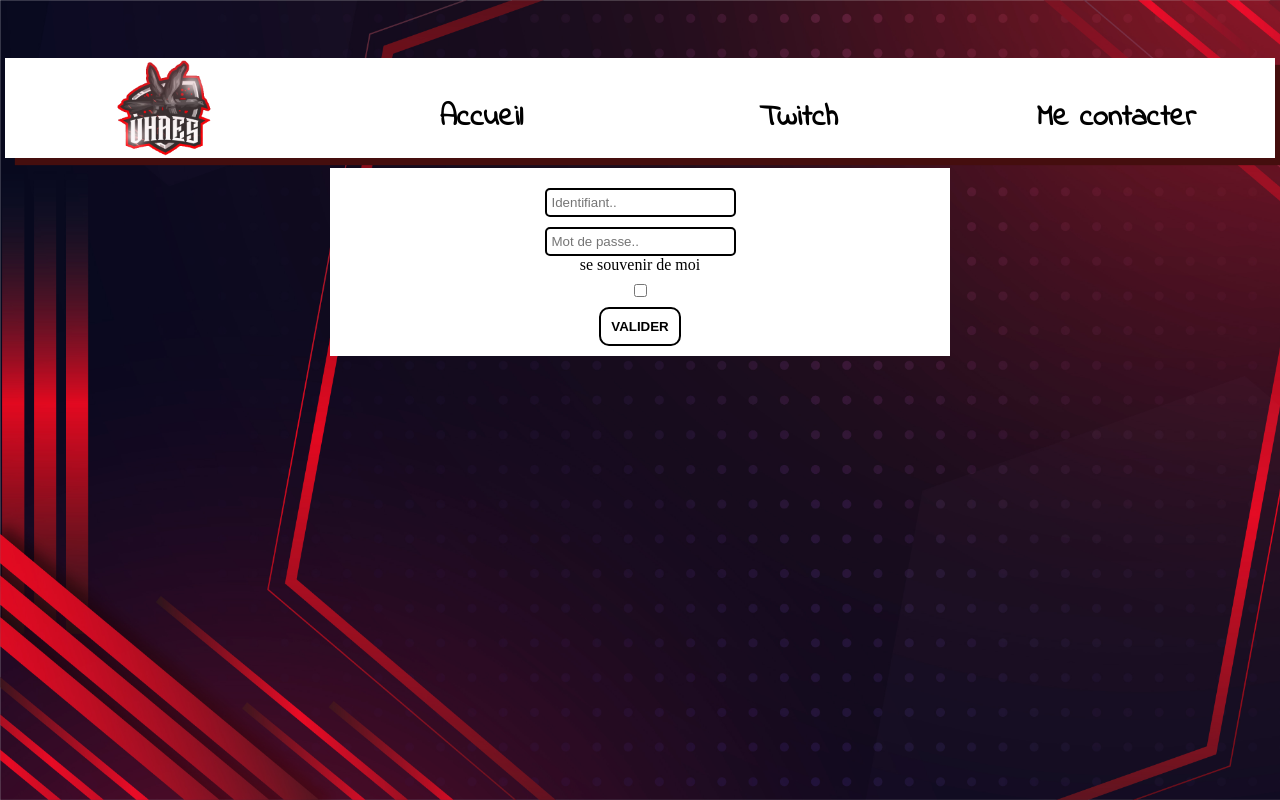
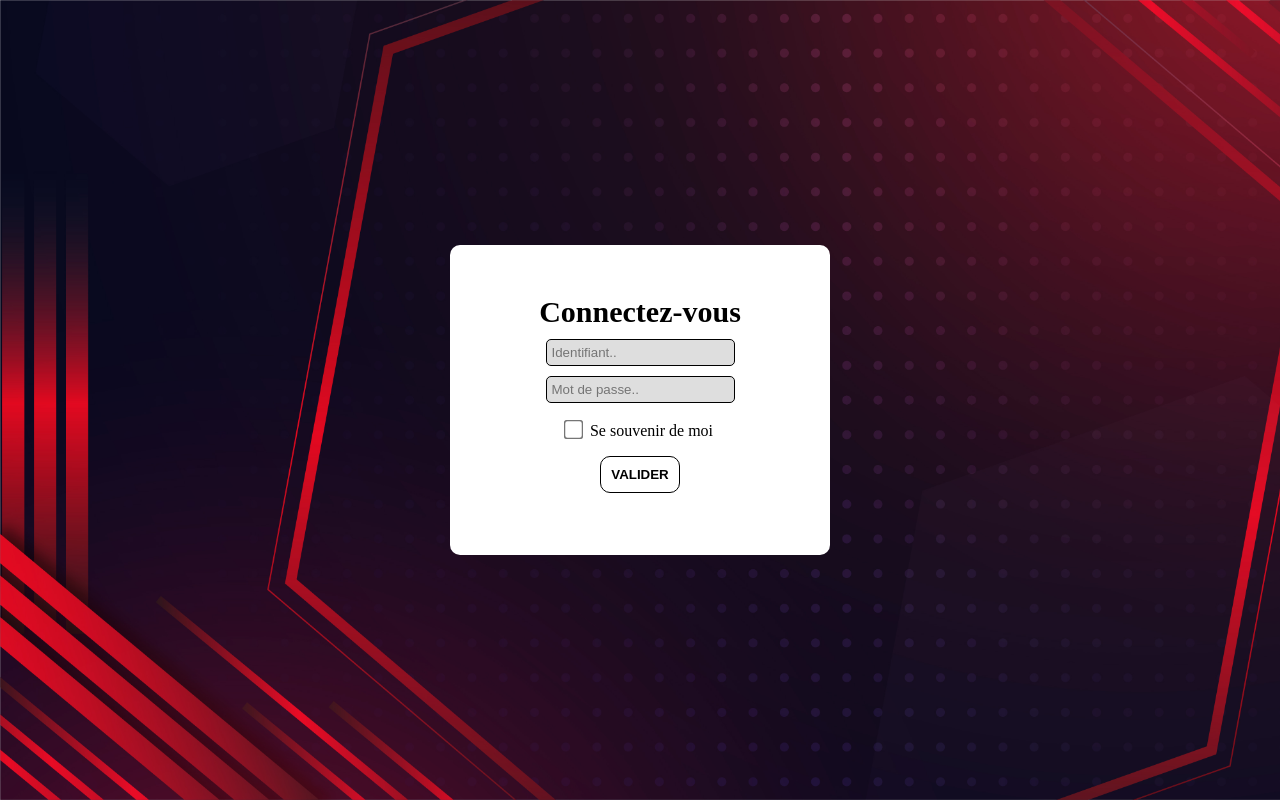
Before and after one commit to stephSanchez2011/vhaestv, a PHP site: page /pageConnexion.php in a window 1280 px wide. Run offline with PHP 8.4, Linux system fonts and the light colour scheme; some web fonts are replaced.

Commit message:
avancé espace connexion, session et cookie

```diff
--- a/connexion.php
+++ b/connexion.php
@@ -1,9 +1,19 @@
 <!--Formulaire -->
-<div align="center">
+
+<div id='form' align="center">
+	<h1>Connectez-vous</h1>
 	<form action="pageConnexion.php" method="POST">
 		<input type="text" id='id' placeholder="Identifiant.." id="identifiant" name="idconnect">
 		<input type="password" id='password' placeholder="Mot de passe.." id="password" name="passwordconnect">
-		se souvenir de moi<input type="checkbox" id='keepsession' name="keepsession">
+		<input type="checkbox" id='keepsession' name="keepsession">Se souvenir de moi
 		<input type="submit" id='validate' name="forconnect" value="VALIDER">
 	</form>
+	<p>
+		<?php
+			if(isset($badConnect)){
+				echo($badConnect);
+			}
+			else { echo "<script> console.log('wait for connect')</script>"; }
+		?>
+	</p>
 </div>
--- /dev/null
+++ b/index.php
@@ -0,0 +1 @@
+<?php include("pageConnexion.php");  ?>
--- a/menu.php
+++ b/menu.php
@@ -2,13 +2,15 @@
   /** Menu Name **/
   $menuOneName = "Accueil";
   $menuTwoName = "Twitch";
-  $menuThreeName = "Me contacter";
+  $menuThreeName = "Mon Compte";
+  $menuFourName = "Me connecter";
 
   /** Menu Link **/
   $menuLogo = "assets/img/logo.png";
-  $menuOneLink = "index.php";
+  $menuOneLink = "home.php";
   $menuTwoLink = "twitch.php";
-  $menuThreeLink = "home.php";
+  $menuThreeLink = "pageConnexion.php";
+  $menuFourLink = "pageConnexion.php";
 ?>
 
 <header>
@@ -17,7 +19,18 @@
           <li class="flex-logo"><img src="<?php echo($menuLogo) ?>" id="menu-logo"></li>
           <li><a href="<?php echo($menuOneLink) ?>"><?php echo($menuOneName) ?></a></li>
           <li><a href="<?php echo($menuTwoLink) ?>" ><?php echo($menuTwoName) ?></a></li>
-          <li><a href="<?php echo($menuThreeLink) ?>" ><?php echo($menuThreeName) ?></a></li>
+          <?php
+            if(isset($_COOKIE['LOGGED_USER']))
+            {
+              ?>
+              <li><a href="<?php echo($menuThreeLink) ?>" ><?php echo($menuThreeName) ?></a></li>
+              <?php
+            }else{
+              ?>
+              <li><a href="<?php echo($menuFourLink) ?>" ><?php echo($menuFourName) ?></a></li>
+              <?php
+            }
+          ?>
         </ul>
       </nav>
 </header>
--- a/pageConnexion.php
+++ b/pageConnexion.php
@@ -19,24 +19,31 @@ if (isset($_POST['forconnect']))
 
     if (!$resultat)
 	{
-	    echo 'Mauvais identifiant ou mot de passe !';
+	    $badConnect = 'Mauvais identifiant ou mot de passe !';
 	}
 	else
 	{
 		session_start();
 		$_SESSION['id'] = $resultat['id'];
 		$_SESSION['identifiant'] = $idconnect;
+		setcookie(
+			'LOGGED_USER',
+			$_SESSION['identifiant'],
+			[
+				'expires' => time() + 365*24*3600,
+				'secure' => true,
+				'httponly' => true,
+			]
+		);
 		echo 'Vous êtes connecté !';
 		header('Location: home.php');
         include("");
 	}
 }
 ?>
-<br>
+
 <body>
 	<?php
-		include("menu.php");
 		include("connexion.php");
 	?>
-<br>
 </body>
--- a/pages/css/connexion.css
+++ b/pages/css/connexion.css
@@ -1,6 +1,11 @@
-form
+#form
 {
-    width: 600px;
+    border-radius: 10px;
+    width: 280px;
     background: white;
-    padding: 10px;
+    padding: 50px;
+    height: 210px;
+    margin: 0 auto;
+    margin-top: 50vh!important;
+    transform: translateY(-50%);
 }
--- a/pages/css/helper.css
+++ b/pages/css/helper.css
@@ -9,12 +9,20 @@
 input
 {
     display: block;
-    margin-top: 10px;
-    border: 2px solid;
+    margin: 10px;
+    border: 1.5px solid;
     border-radius: 5px;
+    background: #d3d3d3bf;
     padding: 5px;
 }
-input #keepsession
+input#keepsession
 {
+    margin-left: 0px!important;
+    transform: scale(1.5);
     display: inline!important;
 }
+
+input#validate:hover
+{
+   transform: scale(1.1);
+}
```
Also changed, not shown: main.php (+12 -1 lines).
